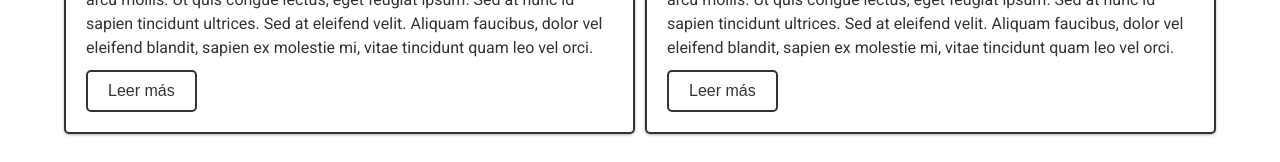
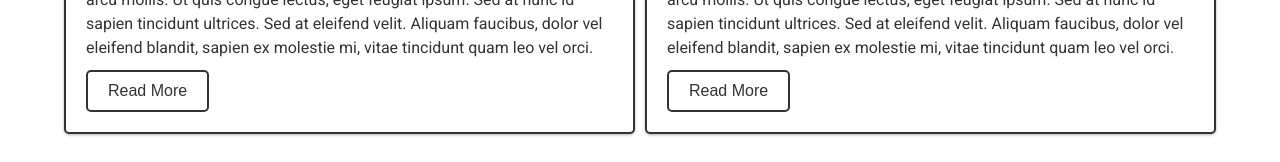
Before and after one commit to damian-git-99/theme-app, a React (Vite) app: page / in a window 1280 px wide. Shown: the part 584-746 px from the top of the page. Built offline with nearby package versions, Linux system fonts and the light colour scheme.

Commit message:
refactor(Post.jsx): change button text from Spanish to English

```diff
--- a/src/components/Post.jsx
+++ b/src/components/Post.jsx
@@ -12,7 +12,7 @@ export const Post = () => {
       <p className="post-author">By Juan Pérez</p>
       <img src={img} alt="image" className="post-image"></img>
       <p className="post-content">Lorem ipsum dolor sit amet, consectetur adipiscing elit. Sed sit amet lacus ac felis eleifend efficitur. Proin vel ex euismod, fermentum mauris eget, imperdiet justo. Sed vehicula nunc eu metus fermentum, at auctor arcu mollis. Ut quis congue lectus, eget feugiat ipsum. Sed at nunc id sapien tincidunt ultrices. Sed at eleifend velit. Aliquam faucibus, dolor vel eleifend blandit, sapien ex molestie mi, vitae tincidunt quam leo vel orci.</p>
-      <Button style={{ ...theme }}>Leer más</Button>
+      <Button style={{ ...theme }}>Read More</Button>
     </article>
   )
 }
```
